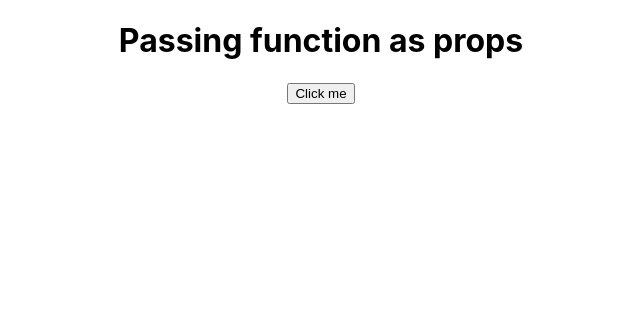
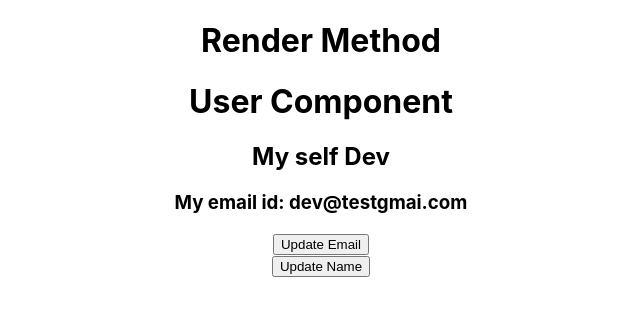
Before and after one commit to Sachin-RJ7/React-Tut, a React (Create React App) app: page / in a window 1280 px wide. Shown: the top 316 px of the page, without its empty margins (319-959 px from the left). Built offline with nearby package versions, Linux system fonts and the light colour scheme.

Commit message:
render life cycle method

```diff
--- a/src/App.js
+++ b/src/App.js
@@ -1,17 +1,16 @@
 import { useState } from "react";
 import "./App.css";
-import Child from "./Child";
+import User from "./User";
 
 function App() {
-  function getData ()
-  {
-    alert('User From App');
-  }
+
+  const [name, setName] = useState("Dev");
 
   return (
     <div className="App">
-      <h1>Passing function as props</h1>
-      <Child data={getData} />
+      <h1>Render Method</h1>
+      <User name={name} />
+      <button onClick={()=>setName("Sachin kumar")}>Update Name</button>
     </div>
   );
 }
--- a/src/User.js
+++ b/src/User.js
@@ -1,11 +1,25 @@
 
-// this is functional component
+import React from "react";
 
-function User()
-{
-    return(
-        <h1>Myself Sachin Kumar</h1>
-    )
+class User extends React.Component{
+    constructor(){
+        super();
+        this.state = {
+            email : "dev@testgmai.com"
+        }
+    }
+    render()
+    {
+        console.log("Render method:", this.state.email)
+        return (
+            <div>
+                <h1>User Component </h1>
+                <h2>My self {this.props.name}</h2>
+                <h3>My email id: {this.state.email}</h3>
+                <button onClick={()=>this.setState({email:"sachin@test@gmail.com"})}>Update Email</button>
+            </div>
+        )
+    }
 }
 
 export default User;
```
